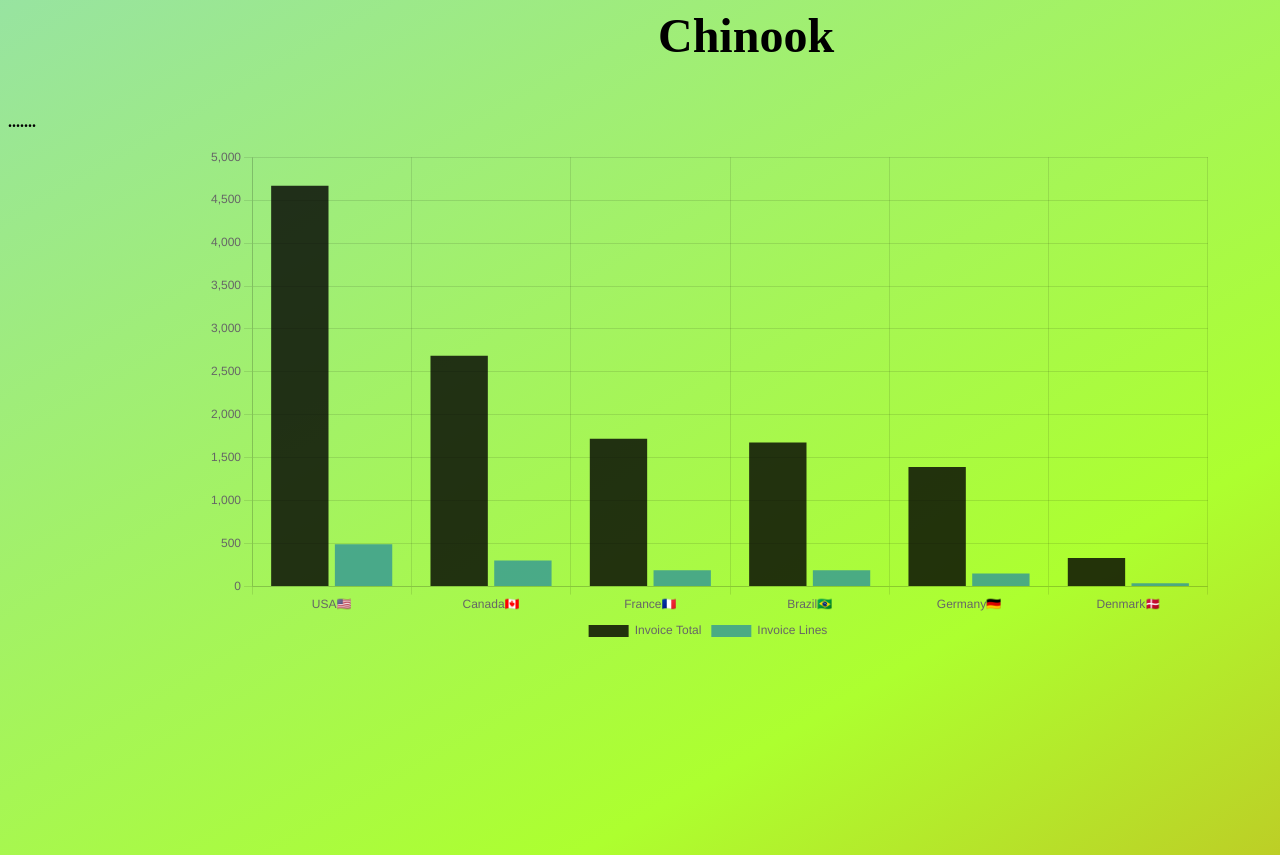
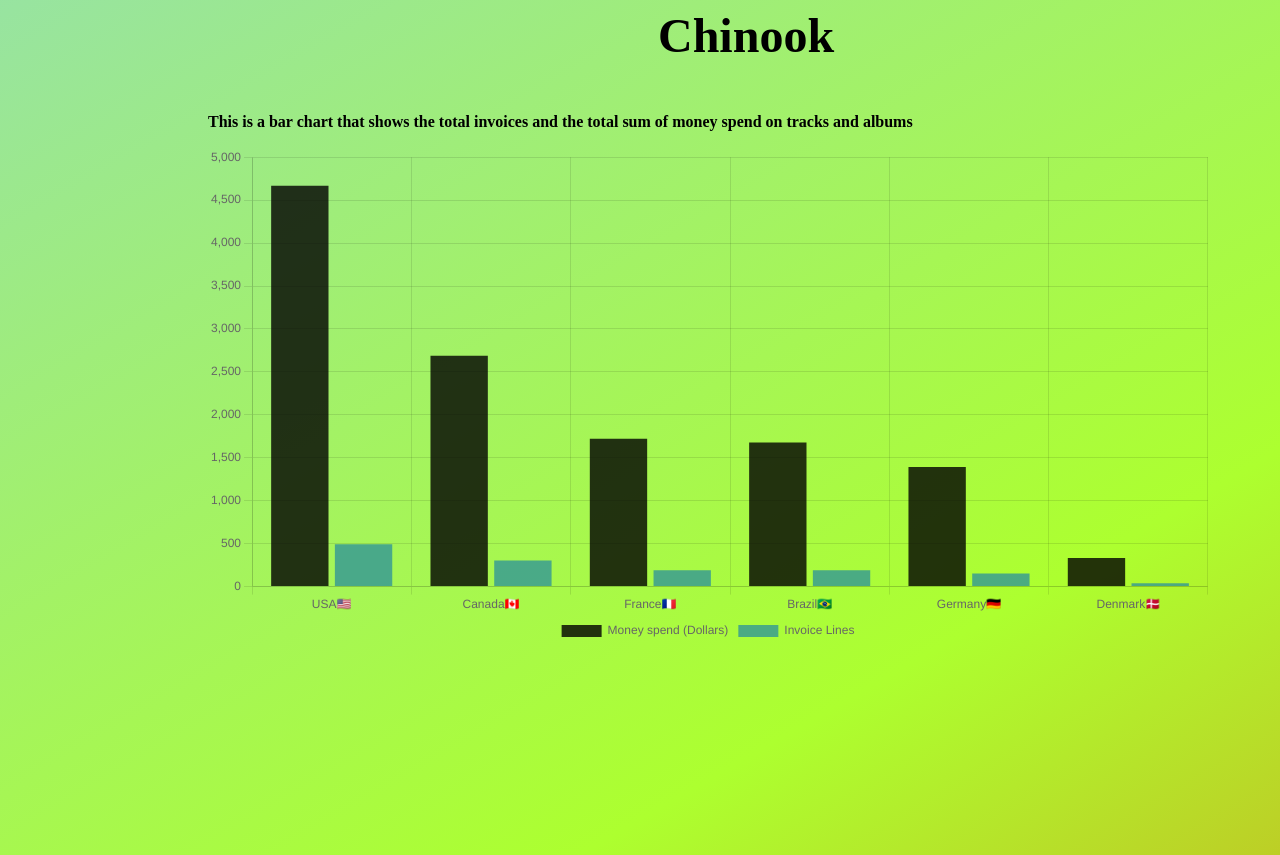
Before and after one commit to oliverkluge/Portf-lje-3, a plain HTML site: page index.html in a window 1280 px wide. Drawn offline with nearby package versions, Linux system fonts and the light colour scheme.

Commit message:
background and text

```diff
--- a/index.html
+++ b/index.html
@@ -14,7 +14,7 @@
 </header>
 <body>
 <p class="text">
-    .......
+    This is a bar chart that shows the total invoices and the total sum of money spend on tracks and albums
 </p>
 
 <main>
--- a/main.js
+++ b/main.js
@@ -4,7 +4,7 @@
     data: {
         labels: ['USA🇺🇸', 'Canada🇨🇦', 'France🇫🇷', 'Brazil🇧🇷', 'Germany🇩🇪', 'Denmark🇩🇰'],
         datasets: [{
-            label: 'Invoice Total',
+            label: 'Money spend (Dollars)',
             data: [4667, 2689, 1722, 1677, 1392, 334],
             backgroundColor: 'rgba(0, 0, 0, 0.8)'
         }, {
--- a/style.css
+++ b/style.css
@@ -37,4 +37,5 @@
     font-weight: bold;
     font-max-size: xx-large;
     margin-top: 50px;
+    margin-left: 200px;
 }
```
